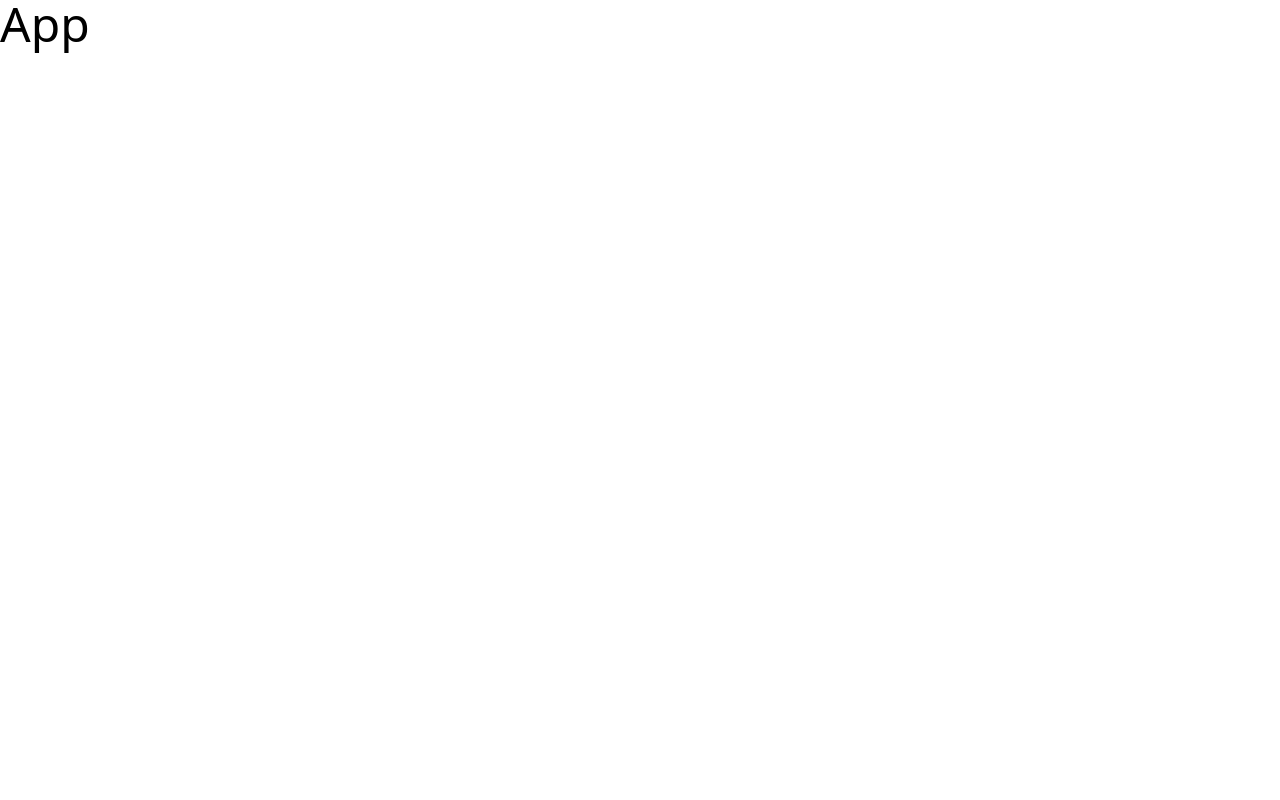
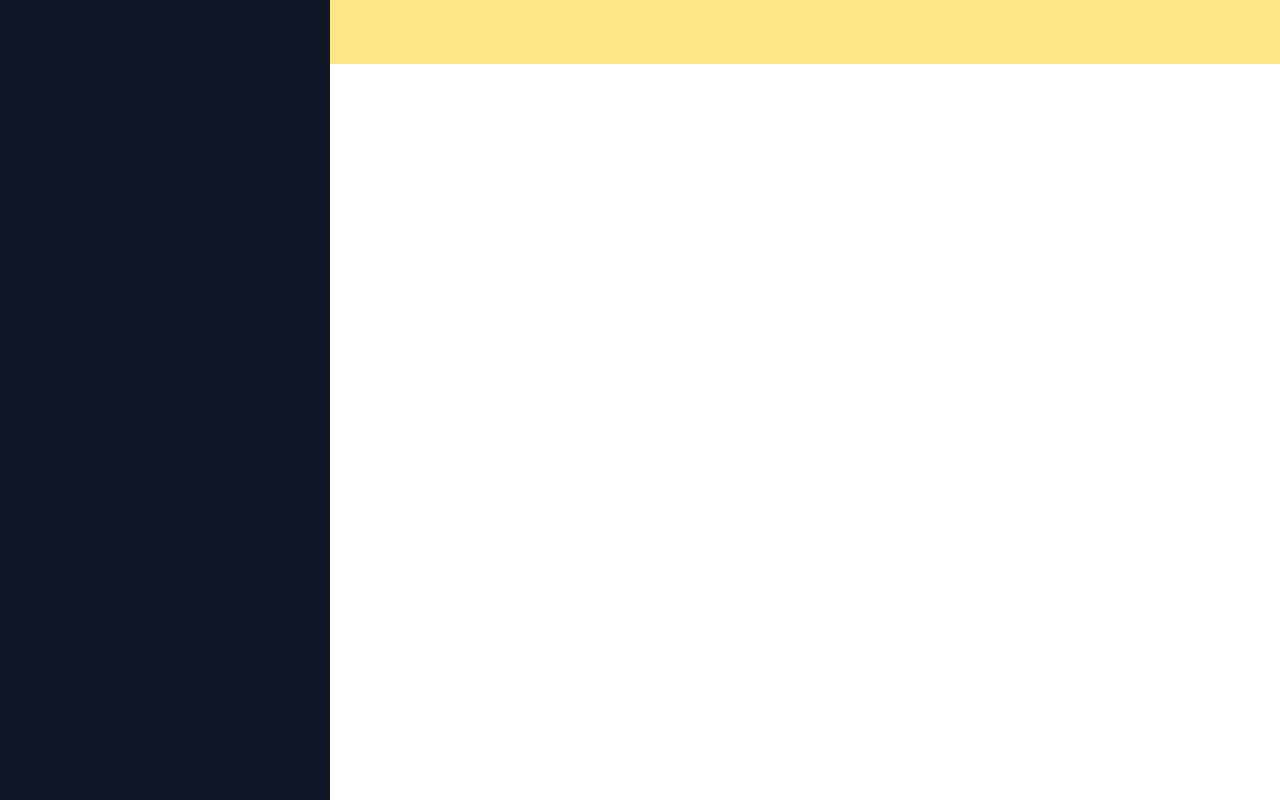
Before and after one commit to RaviGahire/Portfolio, a React (Vite) app: page / in a window 1280 px wide. Built offline with nearby package versions, Linux system fonts and the light colour scheme.

Commit message:
trying to create new layout

```diff
--- a/src/App.jsx
+++ b/src/App.jsx
@@ -1,7 +1,19 @@
-import React from 'react'
+import { useState } from "react"
+
 
 export const App = () => {
+const [scroll , setScroll]= useState('')
+
+
   return (
-    <div className='text-5xl'>App</div>
+    <>
+      <aside className="bg-gray-900 hidden md:max-w-[330px] lg:block  min-h-screen fixed inset-0">
+
+
+
+      </aside>
+      <main className="bg-amber-200 max-w-7xl mx-auto  p-5">hello</main>
+
+    </>
   )
 }
```
